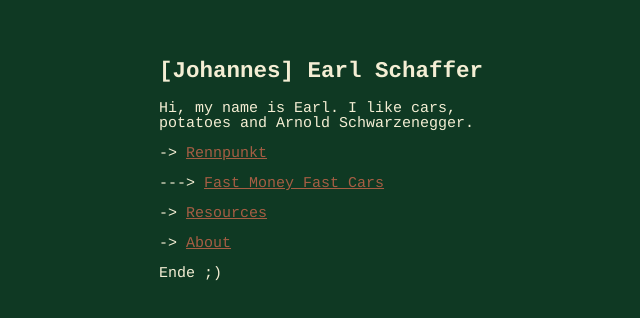
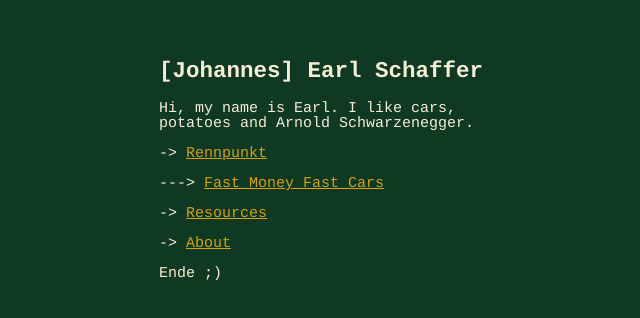
Before and after one commit to earliboerli/earlschaffer.github.io, a plain HTML site: page index.html in a window 1280 px wide. Shown: the part 140-458 px from the top of the page, without its empty margins (316-956 px from the left). Drawn offline with nearby package versions, Linux system fonts and the light colour scheme.

Commit message:
Update style.css

```diff
--- a/style.css
+++ b/style.css
@@ -21,12 +21,12 @@ img{max-width:100%;}
 
 /* unvisited link */
 a:link {
-  color: #a65e44;
+  color: #d4a017;
 }
 
 /* visited link */
 a:visited {
-  color: #a65e44;
+  color: #d4a017;
 }
 
 #maincontent{
```
